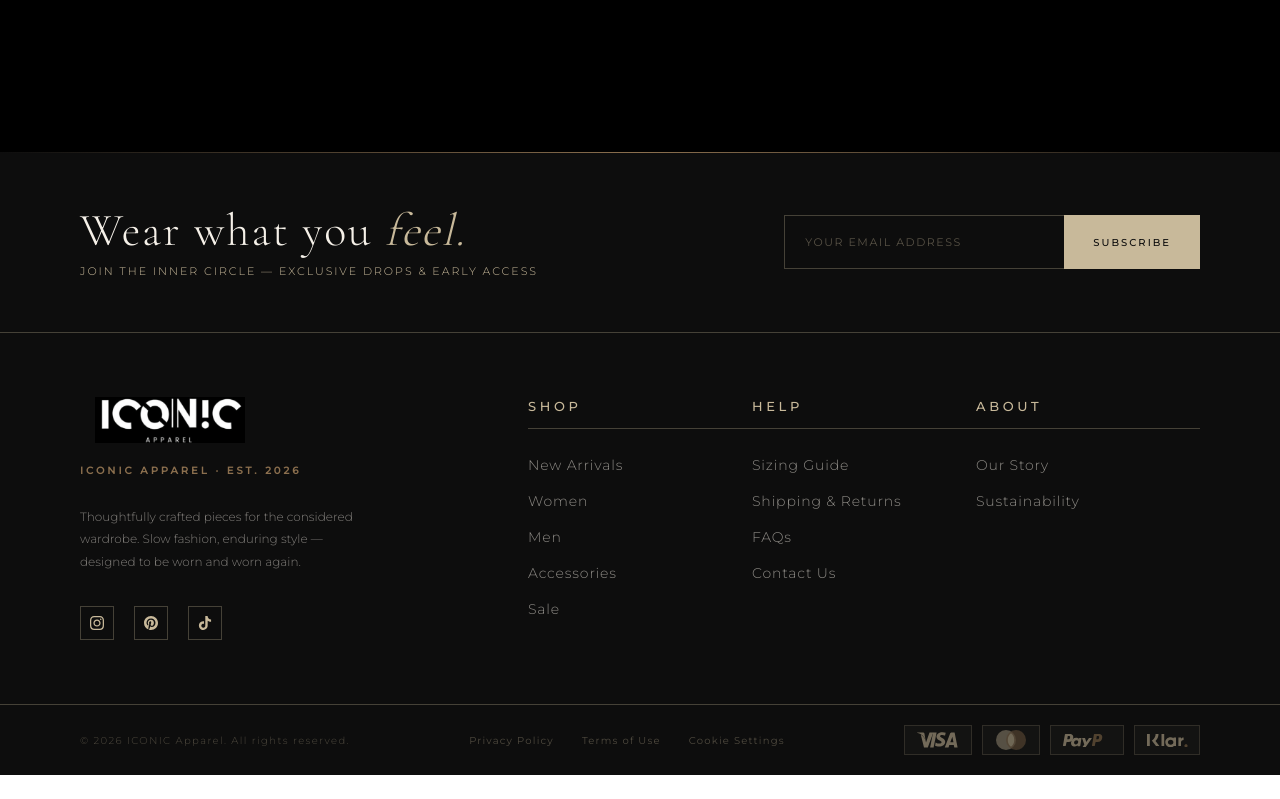
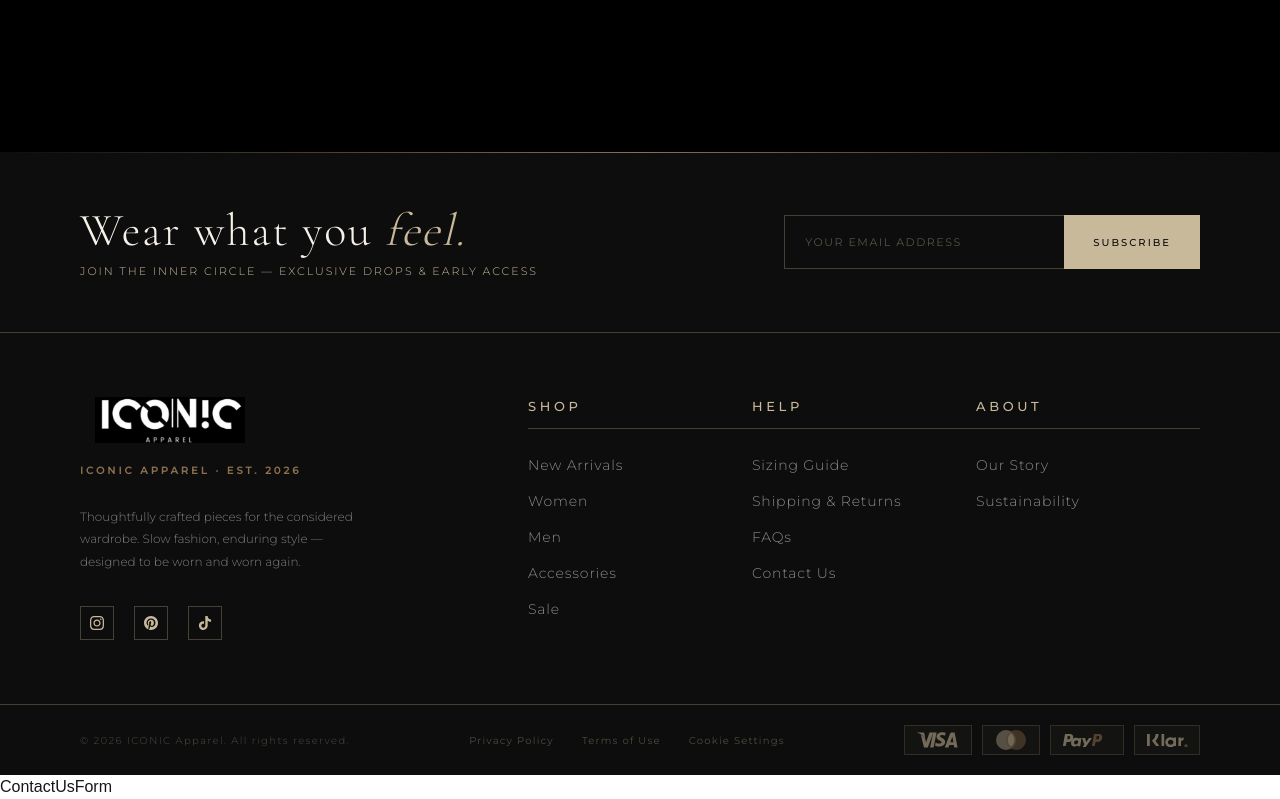
Before and after one commit to Collaborate-team/Clothing-Store-LK-FE, a Next.js app: page / in a window 1280 px wide. Shown: the part 2027-2826 px from the top of the page. Before the commit the page ends 2802 px from the top, so only its background shows below. Built offline with nearby package versions, Linux system fonts and the light colour scheme.

Commit message:
feat: Initialize homepage with global styling, a new contact form component, and basic layout.

```diff
--- a/app/globals.css
+++ b/app/globals.css
@@ -75,12 +75,14 @@ body {
   }
 }
 
-.animate-marquee {
+@utility animate-marquee {
   display: flex;
   width: max-content;
   animation: marquee 40s linear infinite;
 }
 
-.pause-on-hover:hover .animate-marquee {
-  animation-play-state: paused;
+@utility pause-on-hover {
+  &:hover .animate-marquee {
+    animation-play-state: paused;
+  }
 }
--- a/app/page.tsx
+++ b/app/page.tsx
@@ -1,6 +1,7 @@
 import ProductCategoryList from "@/components/ui/ProductCategoryList"
 import BrandLogoList from "@/components/common/BrandLogoList";
 import Footer from "@/components/common/Footer";
+import ContactUsForm from "@/components/pages/ContactUsForm";
 
 
 export default function Home() {
@@ -9,6 +10,7 @@ export default function Home() {
             <BrandLogoList />
             <ProductCategoryList />
             <Footer />
+            <ContactUsForm />
         </main>
     );
 }
--- /dev/null
+++ b/components/pages/ContactUsForm.tsx
@@ -0,0 +1,9 @@
+import React from 'react'
+
+function ContactUsForm() {
+  return (
+    <div>ContactUsForm</div>
+  )
+}
+
+export default ContactUsForm
```
